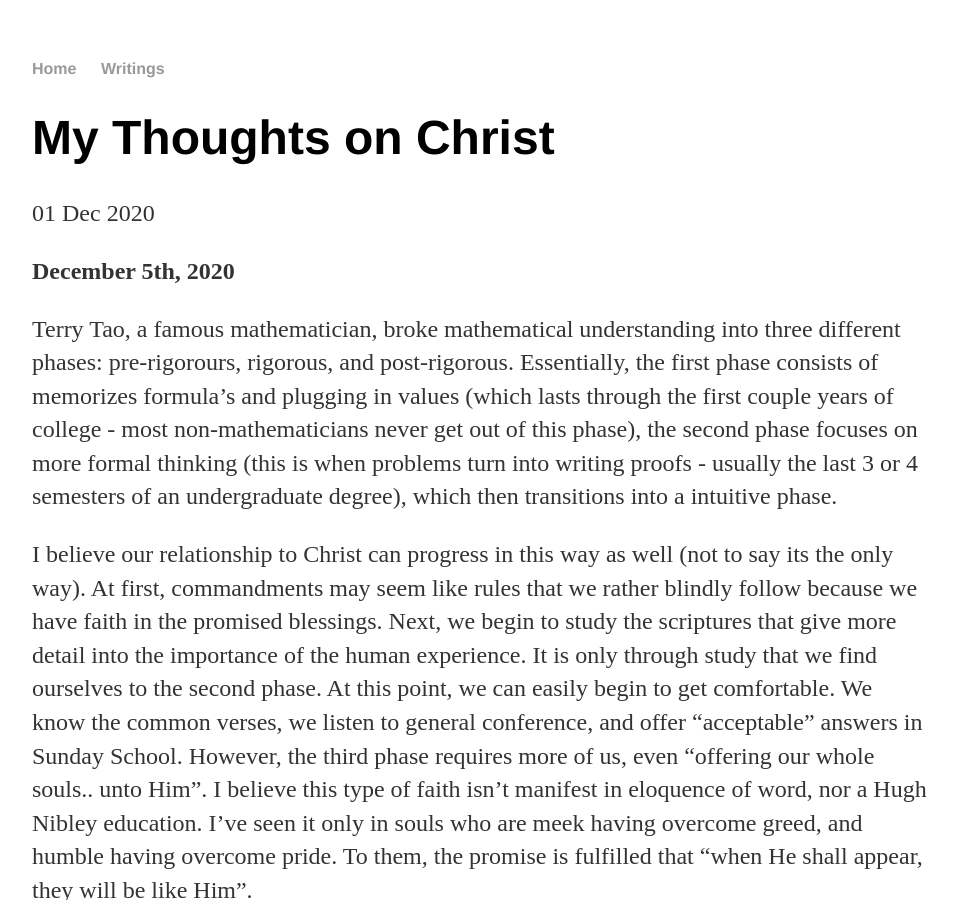
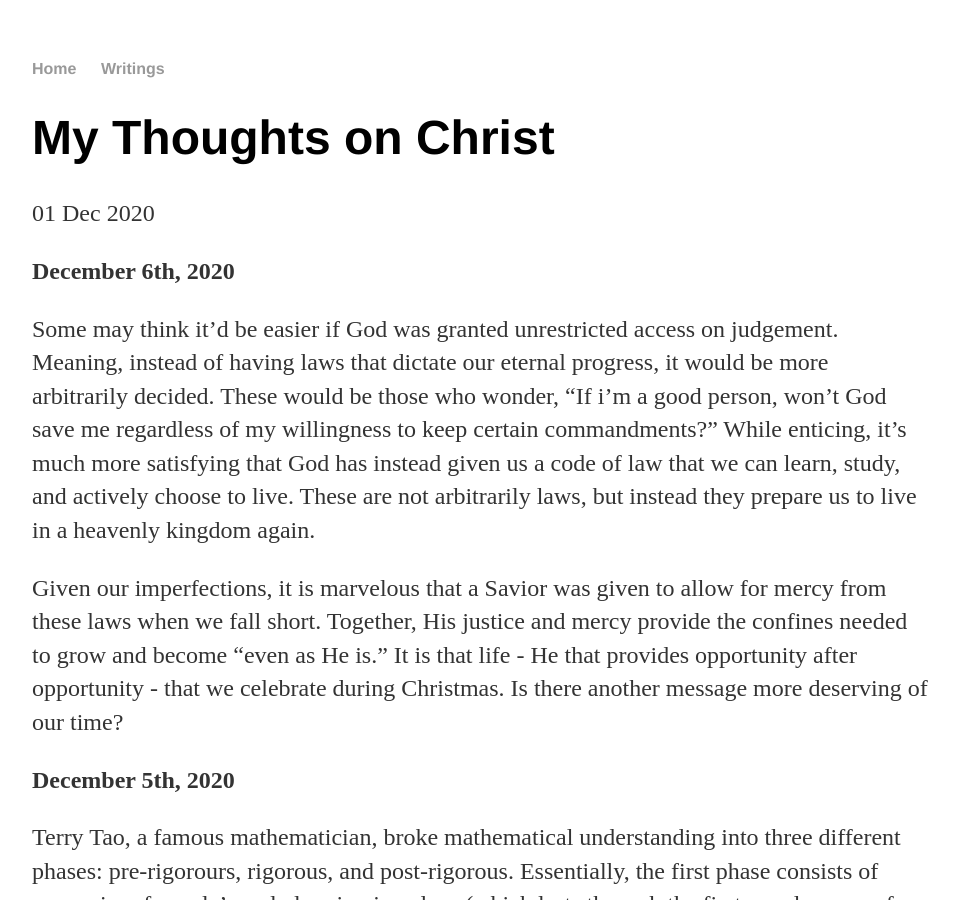
Before and after one commit to huntermaxfield/huntermaxfield.github.io, a Jekyll site: the page built from _posts/2020-12-01-christmas-posts-2020.md, in a window 1280 px wide and 900 px high. Shown: the whole window, without its empty margins (160-1119 px from the left). Built offline with Jekyll 4.4.1, drawn with Linux system fonts in a browser that asks for light colours.

Commit message:
December 6th pot

```diff
--- a/_posts/2020-12-01-christmas-posts-2020.md
+++ b/_posts/2020-12-01-christmas-posts-2020.md
@@ -2,6 +2,21 @@
 layout: post
 title: "My Thoughts on Christ"
 ---
+**December 6th, 2020**
+
+Some may think it'd be easier if God was granted unrestricted access on judgement.  Meaning, instead of having laws that
+dictate our eternal progress, it would be more arbitrarily decided.  These would be those who wonder, "If i'm a good
+person, won't God save me regardless of my willingness to keep certain commandments?" While enticing, it's much more
+satisfying that God has instead given us a code of law that we can learn, study, and actively choose to live.  These
+are not arbitrarily laws, but instead they prepare us to live in a heavenly kingdom again.
+
+Given our imperfections, it is marvelous that a Savior was given to allow for mercy from these laws when we fall short.
+Together, His justice and mercy provide the confines needed to grow and become "even as He is." It is that life - He
+that provides opportunity after opportunity - that we celebrate during Christmas.  Is there another message more deserving
+of our time?
+
+
+
 **December 5th, 2020**
 
 Terry Tao, a famous mathematician, broke mathematical understanding into three different phases: pre-rigorours, rigorous,
```
